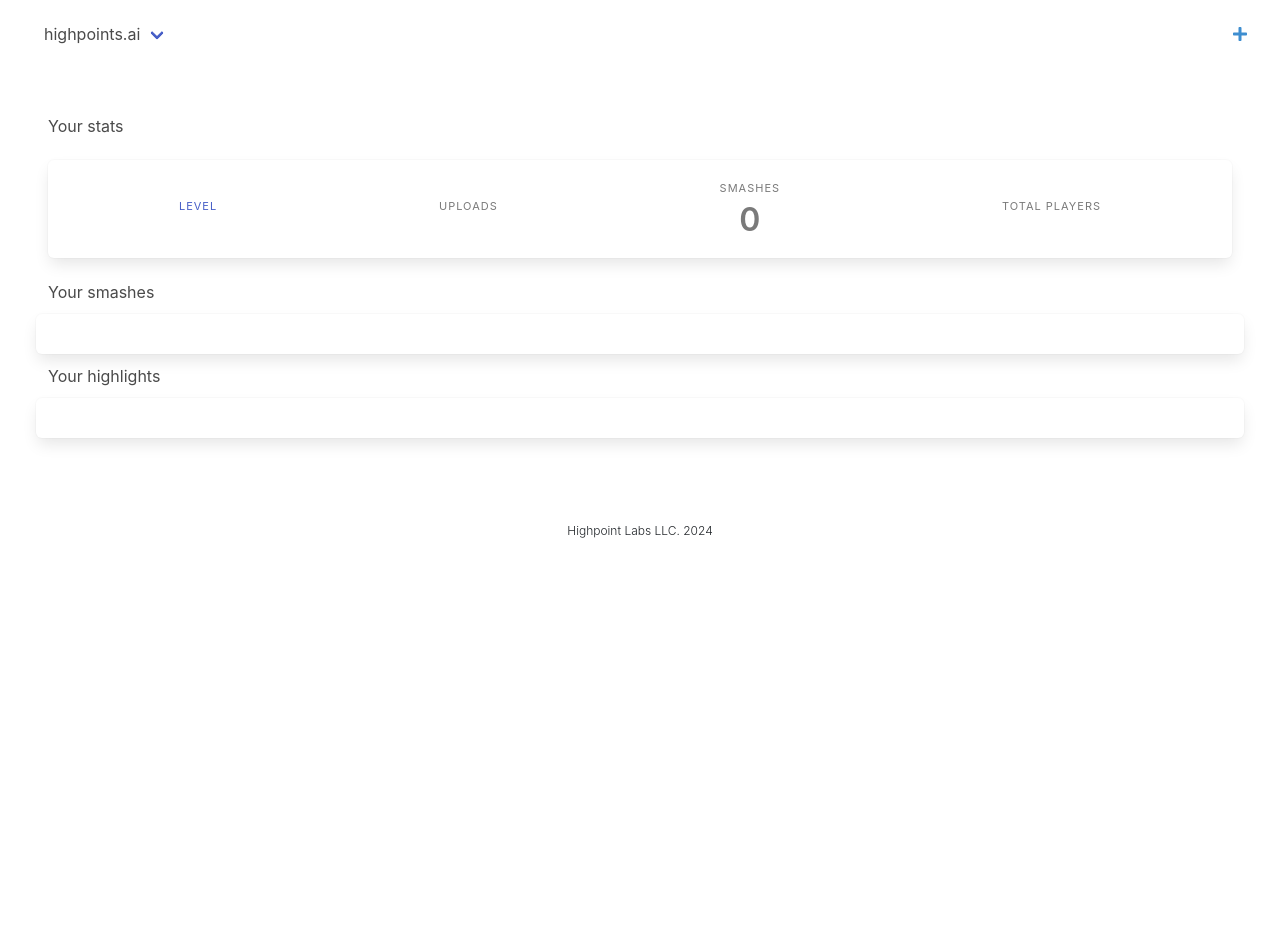
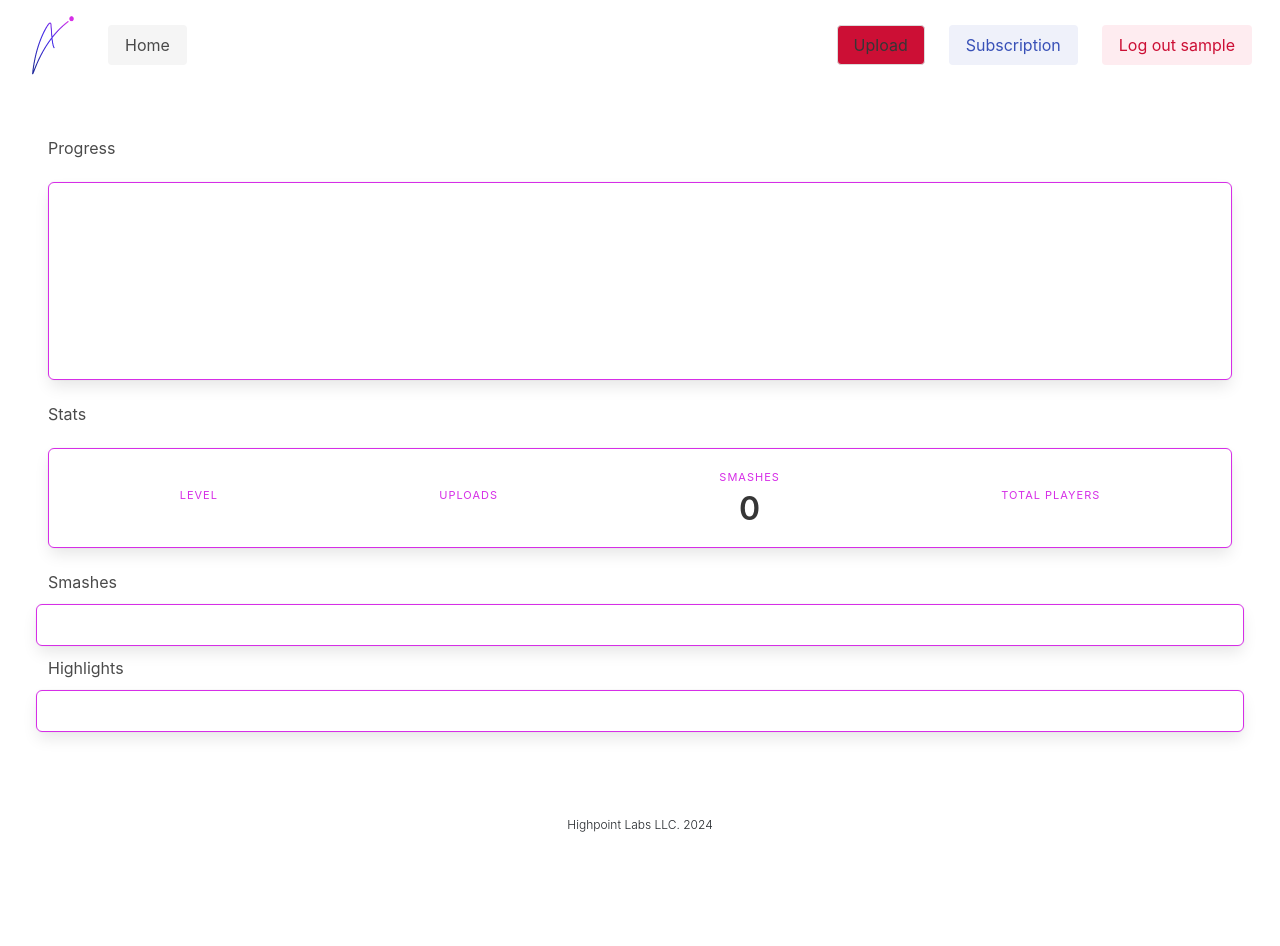
Before and after one commit to jc15100/highpoint, a Django app: page / in a window 1280 px wide. Before the commit the page ends 538 px from the top, so only its background shows below. Run offline with Django 4.2, Linux system fonts and the light colour scheme; the visitor is signed in with stand-in values (Sample User, id 1); data comes from the database, SQL or seed files in the repository; data that the repository does not hold is empty; a map, chart or similar area stays blank; some libraries are stand-ins or nearby versions.

Commit message:
Add stripe integration

```diff
--- a/requirements.txt
+++ b/requirements.txt
@@ -5,7 +5,7 @@
 django-environ==0.10.0
 psycopg2-binary==2.9.9
 django-cors-headers
-dj-stripe
+dj-stripe==2.8.3
 stripe
 djangorestframework
 gunicorn
--- a/server/urls.py
+++ b/server/urls.py
@@ -22,4 +22,5 @@
 urlpatterns = [
     path('admin/', admin.site.urls),
     path('', include("video_processor.urls")),
+    path('stripe/', include("djstripe.urls", namespace="djstripe")),
 ] + static(settings.STATIC_URL, document_root=settings.STATIC_ROOT)
--- a/video_processor/templates/base.html
+++ b/video_processor/templates/base.html
@@ -20,6 +20,27 @@
         background-color: #452DE8;
         color: white;
     }
+
+    .is-color-highpoint-pink {
+        color: #D62EE7;
+    }
+
+    .is-color-highpoint-blue {
+        color: #452DE8;
+    }
+
+    .outlined-div {
+        border: 1px solid #D62EE7; /* Specify the color of the border */
+    }
+
+    .navbar-brand:empty {
+        display: none;
+    }
+
+    .is-preview-size {
+        width: 265px;
+        height: 149px;
+    }
 </style>
 <head>
     <meta charset="utf-8">
@@ -38,38 +59,58 @@
 <body>
     <nav class="navbar is-transparent" role="navigation" aria-label="main navigation">
         <div class="navbar-brand">
-            <a role="button" class="navbar-burger burger" aria-label="menu" aria-expanded="false" data-target="Menu" href="/">
+            <img class="image is-64x64" src="{% static "video_processor/logo-3.png" %}" type="image/png"/>
+            <a role="button" class="navbar-burger" aria-label="menu" aria-expanded="false" data-target="Menu">
                 <span aria-hidden="true"></span>
                 <span aria-hidden="true"></span>
                 <span aria-hidden="true"></span>
             </a>
         </div>
+
         <div class="navbar-menu" id="Menu">
             <div class="navbar-start">
-                <div class="navbar-item has-dropdown is-hoverable">
-                    <a class="navbar-link">
-                        highpoints.ai
-                    </a>
-                    <div class="navbar-dropdown has-shadow">
-                        {% if request.user.is_authenticated %}
-                        <a href="/" class="navbar-item">Home</a>
-                        <form class="navbar-item" id="logout-form" method="post" action="{% url 'logout' %}">
-                            {% csrf_token %}
-                            <button class="navbar-item is-white" type="submit">Log out {{request.user}}</button>
-                        </form>
-                        {% else %}
-                        <a href="{% url 'signup' %}" class="navbar-item">Sign up</a>
-                        <a href="{% url 'login' %}" class="navbar-item">Log in</a>
-                        {% endif %}
-                    </div>
+                <form class="navbar-item" id="home-form" method="post" action="{% url 'homepage' %}">
+                    {% csrf_token %}
+                    <button class="button is-light is-responsive" type="submit">Home</button>
+                </form>
+            </div>
+            <div class="navbar-end">
+                {% if request.user.is_authenticated %}
+                <div class="navbar-item">
+                    <form id="upload-form" method="post" action="{% url 'uploader' %}">
+                        {% csrf_token %}
+                        <button class="button has-background-danger-dark is-responsive" type="submit">Upload</button>
+                    </form>
                 </div>
+                <div class="navbar-item">
+                    <form id="subscription-form" method="post" action="{% url 'plans' %}">
+                        {% csrf_token %}
+                        <button class="button is-link is-light is-responsive" type="submit">Subscription</button>
+                    </form>
+                </div>
+                <div class="navbar-item">
+                    <form id="logout-form" method="post" action="{% url 'logout' %}">
+                        {% csrf_token %}
+                        <button class="button is-danger is-light is-responsive" type="submit">Log out {{request.user}}</button>
+                    </form>
+                </div>
+                {% else %}
+                <div class="navbar-item">
+                    <form id="signup-form" method="post" action="{% url 'signup' %}">
+                        {% csrf_token %}
+                        <button class="button is-link is-light is-responsive" type="submit">Signup</button>
+                    </form>
+                </div>
+                <div class="navbar-item">
+                    <form id="login-form" method="post" action="{% url 'login' %}">
+                        {% csrf_token %}
+                        <button class="button is-link is-light is-responsive" type="submit">Login</button>
+                    </form>
+                </div>
+                {% endif %}
             </div>
         </div>
-        {% if request.user.is_authenticated %}
-        <div class="navbar-item navbar-end">
-            <a href="{% url 'uploader' %}" class="navbar-item icon has-text-info is-medium" onclick=""><i class="fas fa-plus"></i></a>
-        </div>
-        {% endif %}
+
     </nav>
 
     <section class="section is-mobile">
--- a/video_processor/templates/homepage.html
+++ b/video_processor/templates/homepage.html
@@ -7,31 +7,36 @@
 </head>
 <body>
     <section class="is-mobile" id="app">
-        <h3 class="subtitle is-6">Your stats</h3>
-        <div class="box">
+        <h3 class="subtitle is-6">Progress</h3>
+        <div class="box outlined-div">
+            <canvas id="progressChart"></canvas>
+        </div>
+
+        <h3 class="subtitle is-6">Stats</h3>
+        <div class="box outlined-div">
             <nav class="level">
                 <div class="level-item has-text-centered">
                     <div>
-                        <p class="heading has-text-link">Level</p>
-                        <p class="title has-text-link">[[ profile.level ]]</p>
+                        <p class="heading is-color-highpoint-pink">Level</p>
+                        <p class="title">[[ profile.level ]]</p>
                     </div>
                 </div>
                 <div class="level-item has-text-centered">
                     <div>
-                        <p class="heading has-text-grey">Uploads</p>
-                        <p class="title has-text-grey">[[ profile.number_of_uploads ]]</p>
+                        <p class="heading is-color-highpoint-pink">Uploads</p>
+                        <p class="title">[[ profile.number_of_uploads ]]</p>
                     </div>
                 </div>
                 <div class="level-item has-text-centered">
                     <div>
-                        <p class="heading has-text-grey">Smashes</p>
-                        <p class="title has-text-grey">[[ smashesCount() ]]</p>
+                        <p class="heading is-color-highpoint-pink">Smashes</p>
+                        <p class="title">[[ smashesCount() ]]</p>
                     </div>
                 </div>
                 <div class="level-item has-text-centered">
                     <div>
-                        <p class="heading has-text-grey">Total players</p>
-                        <p class="title has-text-grey">[[ profile.players ]]</p>
+                        <p class="heading is-color-highpoint-pink">Total players</p>
+                        <p class="title">[[ profile.players ]]</p>
                     </div>
                 </div>
             </nav>
@@ -50,10 +55,10 @@
             </div>
         </div> {% endcomment %}
 
-        <h3 class="subtitle is-6">Your smashes</h3>
-        <div class="box columns is-multiline has-text-centered">
+        <h3 class="subtitle is-6">Smashes</h3>
+        <div class="box columns is-multiline has-text-centered outlined-div">
             <div v-for="result in profile.smashes" class="column is-3">
-                <video id="result-{{result.web_url}}" class="video-js" controls preload="auto" width="320" height="132">
+                <video id="result-{{result.web_url}}" class="video-js outlined-div" controls preload="auto" width="320" height="132">
                     <source :src="result.web_url" type="video/mp4" />
                     <p class="vjs-no-js">
                         To view this video please enable JavaScript, and consider upgrading to a
@@ -64,10 +69,10 @@
             </div>
         </div>
 
-        <h3 class="subtitle is-6">Your highlights</h3>
-        <div class="box columns is-multiline has-text-centered">
+        <h3 class="subtitle is-6">Highlights</h3>
+        <div class="box columns is-multiline has-text-centered outlined-div">
             <div v-for="result in profile.highlights" class="column is-3">
-                <video id="result-{{result.web_url}}" class="video-js" controls preload="auto" width="320" height="132">
+                <video id="result-{{result.web_url}}" class="video-js outlined-div" controls preload="auto" width="320" height="132">
                     <source :src="result.web_url" type="video/mp4" />
                     <p class="vjs-no-js">
                         To view this video please enable JavaScript, and consider upgrading to a
@@ -124,6 +129,8 @@
                     })
 
                     console.log("Players " + this.profile.players)
+
+                    this.buildProgressChart(response.data.graphData)
                 })
             },
             smashesCount() {
@@ -133,13 +140,90 @@
                     return 0
                 }
             },
+            buildProgressChart(progressData) {
+                labels = []
+                data = []
+
+                progressData.forEach((currentValue, index, array) => {
+                    console.log("Value at " + index + " is " + currentValue[0] + " - " + currentValue[1])
+
+                    const year = currentValue[0].substring(0, 4);
+                    const month = currentValue[0].substring(4, 6);
+                    const day = currentValue[0].substring(6, 8);
+
+                    labels.push(year + "/" + month + "/" + day)
+                    data.push(currentValue[1])
+                })
+
+                dataset = [{
+                    label: 'smashes',
+                    data: data,
+                    fill: false,
+                    borderColor: '#452DE8',
+                    cubicInterpolationMode: 'monotone',
+                    borderWidth: 2
+                }]
+
+                const chartContext = document.getElementById("progressChart").getContext("2d")
+
+                if (this.existingChart) {
+                    this.existingChart.destroy()
+                }
+
+                const chart = new Chart(chartContext, {
+                    type: "line",
+                    data: {
+                        labels: labels,
+                        datasets: dataset,
+                    },
+                    options: {
+                        maintainAspectRatio: false,
+                        responsive: true,
+                        scales: {
+                            y: {
+                                display: true,
+                                beginAtZero: true,
+                            },
+                        },
+                        interaction: {
+                            mode: 'nearest', // Enable nearest point detection
+                            intersect: false
+                        },
+                        zoom: {
+                            pinch: {
+                                enabled: true // Enable pinch to zoom
+                            },
+                            wheel: {
+                                enabled: true // Enable zooming with mouse wheel
+                            },
+                            mode: 'xy'
+                        },
+                        plugins: {
+                            title: {
+                                display: false,
+                                text: 'Smashes',
+                                font: {
+                                    size: 16,
+                                    weight: 'normal'
+                                }
+                            },
+                            legend: {
+                                display: false // Hide the legend
+                            },
+                        },
+
+                    }
+                })
+                chart.update()
+                this.existingChart = chart
+            },
             rightClickVideo(event) {
                 console.log("Right click video!" + event)
             }
         },
         created() {
             return this.fetchUserContent().then(() => {
-                console.log("Page initialized")
+                console.log("Home page initialized")
             })
         },
     })
--- a/video_processor/urls.py
+++ b/video_processor/urls.py
@@ -22,8 +22,9 @@
 
     path('download_link/', views.download_link, name='download_link'),
 
-    path('subscription/', views.subscription, name='subscription'),
-    path('create-sub/', views.create_sub, name='create_sub'),
+    path('plans/', views.plans, name='plans'),
+    path('subscribe/', views.subscribe, name='subscribe'),
+    path('cancel/', views.cancel_subscription, name='cancel_subscription'),
 
     path('signup/', views.signup, name='signup'),
     path('login/', djviews.LoginView.as_view(template_name='login.html'), name='login'),
--- a/video_processor/views.py
+++ b/video_processor/views.py
@@ -2,6 +2,7 @@
 import logging
 import djstripe
 import stripe
+from datetime import datetime
 
 from django.http import JsonResponse, HttpResponse
 from django.shortcuts import render
@@ -12,7 +13,9 @@
 from django.conf import settings
 from django.views.decorators.csrf import csrf_exempt
 
-from .models import Video, UserProfile, Task, TaskResult
+from djstripe.models import Product, Subscription
+
+from .models import Video, UserProfile, Task, TaskResult, Image
 from .serializers import VideoSerializer, UserProfileSerializer
 from .forms import UploadForm, DownloadLinkForm
 from .services.highpoint import HighpointService
@@ -36,13 +39,28 @@
     if request.method == "GET":
         if request.user.is_authenticated == True:
             print("Current user: " + str(request.user))
+            user = get_user_model().objects.get(username=request.user)
 
-            videos = Video.objects.filter(user=get_user_model().objects.get(username=request.user), type=Video.VideoTypes.RAW)
+            videos = Video.objects.filter(user=user, type=Video.VideoTypes.RAW)
             profile = _get_user_profile(request.user)
 
-            print("Found profile for {} with {} uploads".format(profile.user, profile.number_of_uploads))
+            highpoint.renew_user_content(videos, profile)
 
-            highpoint.renew_user_content(videos, profile)
+            # find all task results, group by date, extract stats
+            task_results = TaskResult.objects.filter(user=user)
+
+            print("Found profile for {} with {} uploads & {} task_results".format(profile.user, profile.number_of_uploads, len(task_results.all())))
+
+            graph_data = []
+            data_by_date = {}
+            for task_result in task_results.all():
+                if task_result.timestamp in data_by_date:
+                    data_by_date[task_result.timestamp].append(len(task_result.smashes.all()))
+                else:
+                    data_by_date[task_result.timestamp] = [len(task_result.smashes.all())]
+
+            for timestamp, smash_counts in data_by_date.items():
+                graph_data.append((timestamp, sum(smash_counts)))
 
             video_serializer = VideoSerializer(videos, many=True)
             serialized_videos = video_serializer.data
@@ -50,7 +68,10 @@
             profile_serializer = UserProfileSerializer(profile)
             serialized_profile = profile_serializer.data
 
-            return JsonResponse({'success': True, 'videos': serialized_videos, 'profile': serialized_profile})
+            return JsonResponse({'success': True,
+                                 'videos': serialized_videos,
+                                 'profile': serialized_profile,
+                                 'graphData': graph_data})
         else:
             print("User not logged in")
             return JsonResponse({'success': True, 'videos': [], 'profile': ''})
@@ -86,14 +107,12 @@
             return JsonResponse({'success': False, 'results': []})
 
 def upload_url(request):
-    user = _get_user_profile(request.user)
-    if user.number_of_uploads > settings.FREE_QUOTA:
+    user_profile = _get_user_profile(request.user)
+    if not user_profile.isPro() and user_profile.number_of_uploads > settings.FREE_QUOTA:
         print("User has reached free quota, returning")
         return JsonResponse({'trial_done': True})
     else:
         test_url = highpoint.upload_signed_url(request)
-        #user.number_of_uploads += 1
-        #user.save()
         return JsonResponse({'url': test_url})
 
 def dispatch(request):
@@ -120,14 +139,19 @@
     fileName = payload_json["fileName"]
 
     highpoint = HighpointService()
-    length = highpoint.estimate_time(user, fileName)
+    timestamp = datetime.now().strftime("%Y%m%d%H%M%S")
+
+    length, thumb_url = highpoint.initial_video_data(user, fileName, timestamp)
 
     user_profile = _get_user_profile(user)
-    task_in_progress = Task.objects.create(task_identifier=current_task_id, is_done=False, progress=0, estimated_time=length, user=user_profile.user)
+    thumbnail = Image.objects.create(user=user_profile.user, url=thumb_url)
+    thumbnail.save()
+
+    task_in_progress = Task.objects.create(task_identifier=current_task_id, is_done=False, progress=0, estimated_time=length, user=user_profile.user, thumbnail=thumbnail)
     user_profile.tasks_in_progress.add(task_in_progress)
     user_profile.save()
 
-    highpoint.process(user, fileName, current_task_id)
+    highpoint.process(user, fileName, current_task_id, timestamp)
     return JsonResponse({'success': True})
 
 # Eventually replace with WebSockets
@@ -139,16 +163,19 @@
 
     for task_in_progress in tasks:
         logging.info("Task in progress {}".format(task_in_progress))
+        print("Thumbnail {}".format(task_in_progress.thumbnail.url))
+        renewed_url = highpoint.renew_url(task_in_progress.thumbnail.url)
         if task_in_progress.is_done:
-            status[task_in_progress.task_identifier] = 100
+            status[task_in_progress.task_identifier] = (100, renewed_url)
         else:
             progress_ticks = task_in_progress.estimated_time / 10
             current_progress = task_in_progress.progress
-            status[task_in_progress.task_identifier] = current_progress
+            status[task_in_progress.task_identifier] = (current_progress, renewed_url)
             task_in_progress.progress = task_in_progress.progress + progress_ticks
         task_in_progress.save()
 
     user_profile.save()
+    print("Status {}".format(status))
     return JsonResponse({'success': True, 'tasks': status})
 
 def fetch_results(request):
@@ -164,21 +191,21 @@
     return JsonResponse({'success': True, 'results': results.__dict__})
 
 @login_required
-def subscription(request):
-    # products = Product.objects.all()
+def plans(request):
+    products = Product.objects.all()
+    user_profile = _get_user_profile(request.user)
+    context = {
+        'products': products,
+        'isPro': user_profile.isPro()
+    }
+    return render(request, 'plans.html', context)
 
-    # context = {
-    #     'products': products
-    # }
-
-    return render(request, 'subscription.html', {'products': []})
-
-@login_required
-def create_sub(request):
+def subscribe(request):
     if request.method == 'POST':
+        print("Creating subscription")
         data = json.loads(request.body)
         payment_method = data['payment_method']
-        stripe.api_key = djstripe.settings.STRIPE_SECRET_KEY
+        stripe.api_key = settings.STRIPE_TEST_SECRET_KEY
 
         payment_method_obj = stripe.PaymentMethod.retrieve(payment_method)
         djstripe.models.PaymentMethod.sync_from_stripe_data(payment_method_obj)
@@ -189,10 +216,12 @@
                 email=request.user.email,
                 invoice_settings={
                     'default_payment_method': payment_method
-                }
+                },
+                name=request.user.username
             )
 
             djstripe_customer = djstripe.models.Customer.sync_from_stripe_data(customer)
+            request.user.customer = djstripe_customer
 
             subscription = stripe.Subscription.create(
                 customer=customer.id,
@@ -204,16 +233,41 @@
                 expand=["latest_invoice.payment_intent"]
             )
 
-            djstripe_subscription = djstripe.models.Subscription.sync_from_stripe_data(subscription)
+            _ = djstripe.models.Subscription.sync_from_stripe_data(subscription)
 
-            request.user.userprofile.subscription = subscription.id
-            request.user.userprofile.save()
+            user_profile = _get_user_profile(request.user)
+            user_profile.subscription = subscription.id
+            user_profile.save()
 
             return JsonResponse(subscription)
         except Exception as e:
+            print("Failing with " + str(e))
             return JsonResponse({'error': (e.args[0])}, status=403)
     else:
         return HttpResponse('Request method not allowed')
+
+def cancel_subscription(request):
+  if request.user.is_authenticated:
+    user_profile = _get_user_profile(request.user)
+
+    stripe.api_key = settings.STRIPE_TEST_SECRET_KEY
+
+    try:
+      # delete from Stripe
+      stripe.Subscription.delete(user_profile.subscription)
+
+      # delete from DB
+      Subscription.objects.get(id=user_profile.subscription).delete()
+
+      # update User Profile
+      user_profile.subscription = ''
+      user_profile.save()
+
+    except Exception as e:
+      return JsonResponse({'error test': (e.args[0])}, status = 403)
+
+  # redirect to homepage
+  return redirect("homepage")
 
 def signup(request):
     if request.method == 'POST':
@@ -240,4 +294,5 @@
     User = get_user_model()
     user_auth = User.objects.get(username=user)
     user_p = UserProfile.objects.get(user=user_auth)
+    print("Is pro? " + str(user_p.isPro()))
     return user_p
```
Also changed, not shown: ml/pipeline/service.py (+35 -27 lines), server/settings.py (+5 -4 lines), video_processor/models.py (+8 -2 lines), video_processor/services/highpoint.py (+8 -6 lines), video_processor/templates/plans.html (added, +117 -0 lines), video_processor/templates/subscription.html (deleted, +0 -110 lines), video_processor/templates/upload-page.html (+24 -15 lines), video_processor/migrations/0035_task_thumbnail.py (added), video_processor/migrations/0036_taskresult_user.py (added), video_processor/migrations/0037_userprofile_subscription.py (added).
